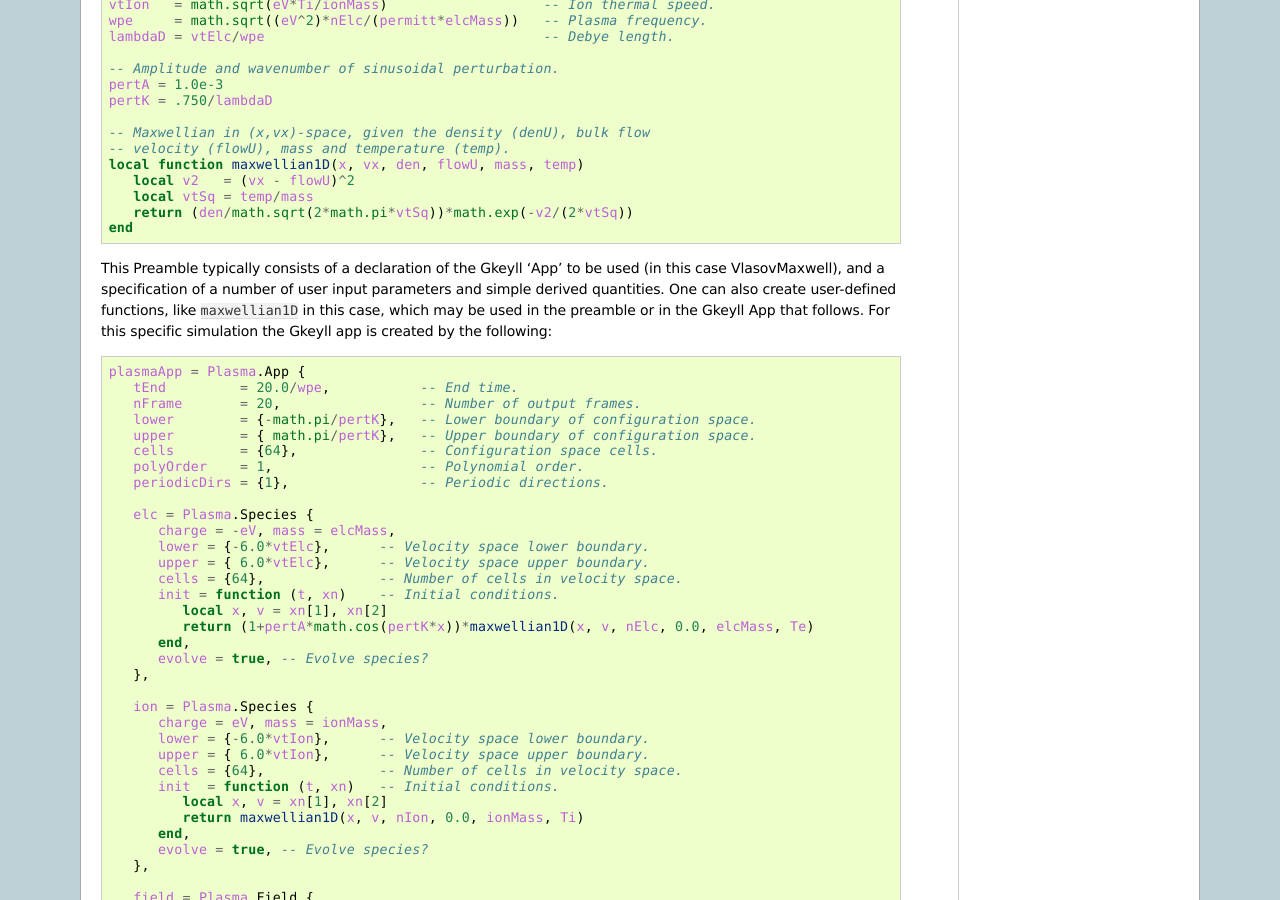
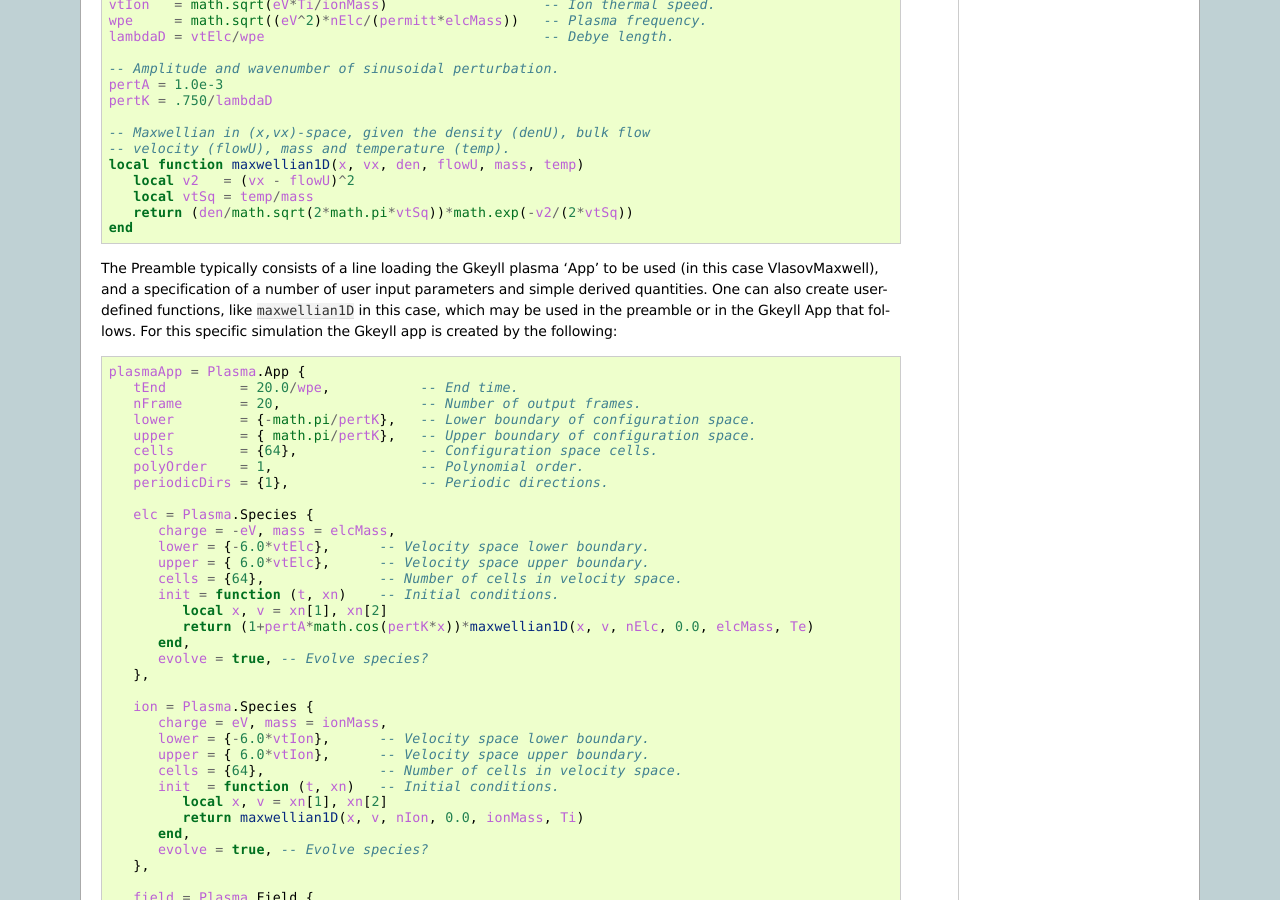
Before and after one commit to ammarhakim/gkyl-doc, a Sphinx documentation site: the page built from source/quickstart/introduction.rst, in a window 1280 px wide and 900 px high, scrolled down 1142 px. Built offline with Sphinx 7.4.7, drawn with Linux system fonts in a browser that asks for light colours; pages that are not in the unit, such as notebooks, are missing from menus.

Commit message:
Edit working slightly.

```diff
--- a/source/quickstart/introduction.rst
+++ b/source/quickstart/introduction.rst
@@ -81,7 +81,7 @@ This simulation is setup using :ref:`vlasovNorm` in
      return (den/math.sqrt(2*math.pi*vtSq))*math.exp(-v2/(2*vtSq))
   end
 
-This Preamble typically consists of a declaration of the Gkeyll 'App' to be used
+The Preamble typically consists of a line loading the Gkeyll plasma 'App' to be used
 (in this case VlasovMaxwell), and a specification of a number of user input parameters
 and simple derived quantities. One can also create user-defined functions, like
 :code:`maxwellian1D` in this case, which may be used in the preamble or in the Gkeyll
```
